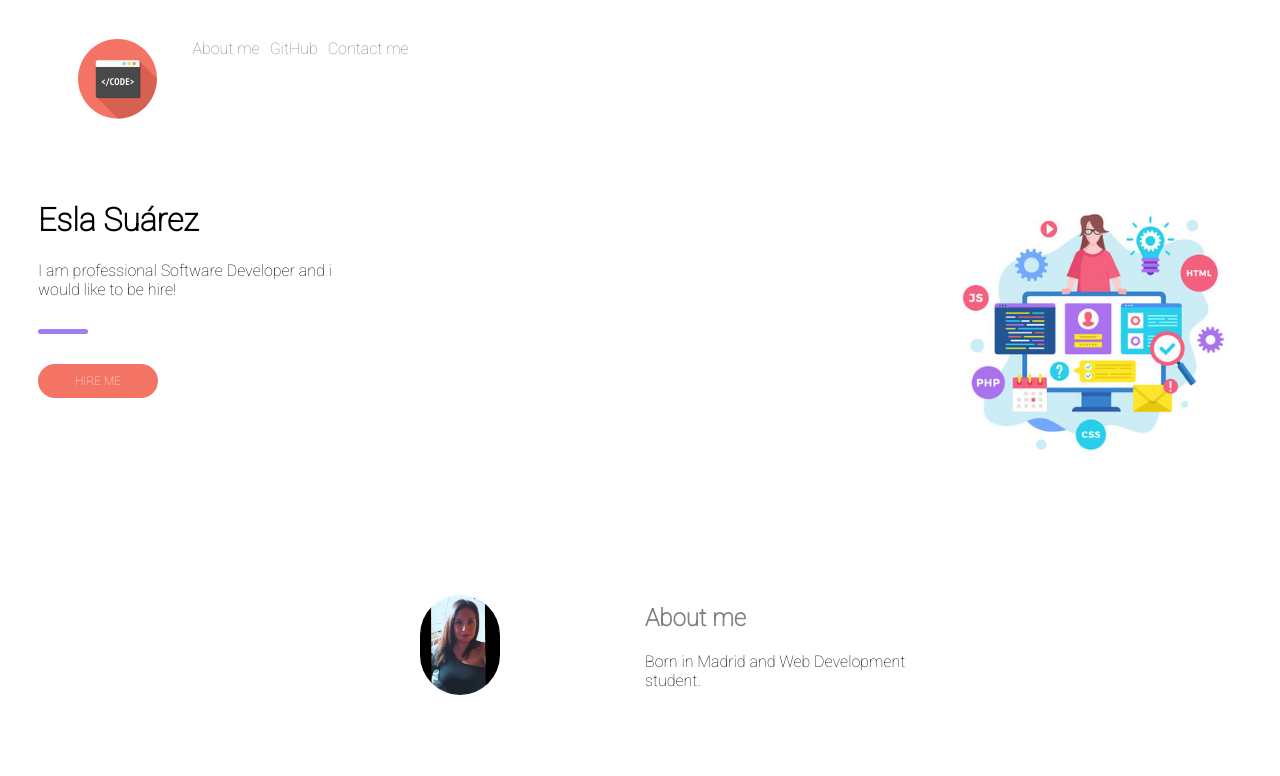
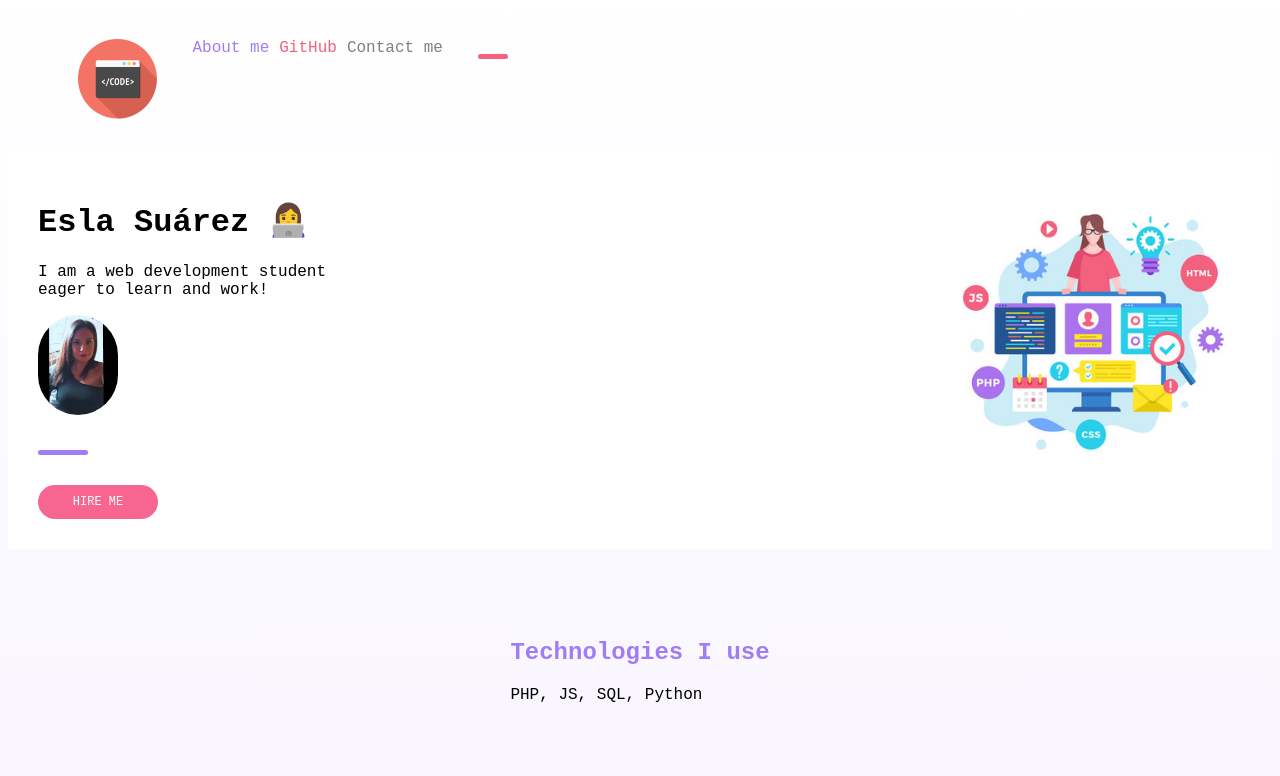
Before and after one commit to suarezEsla/ejerciciosJS, a plain HTML site: page Portfolio sencillo/Portfolio/Intro/index.html in a window 1280 px wide. Shown: the top 776 px of the page. Drawn offline with Linux system fonts and the light colour scheme; a web font is replaced by a local one.

Commit message:
Mejora CSS
Gradiente

```diff
--- a/Portfolio sencillo/Portfolio/Intro/index.html
+++ b/Portfolio sencillo/Portfolio/Intro/index.html
@@ -14,34 +14,45 @@
     <title>Esla Suárez Portfolio</title>
 </head>
 
-<body>
+<body class="bg-gradient">
+    <!-- <div class="container"> -->
     <nav>
         <!-- <img class="logo" src="../images/code logo.png" alt="logo"> -->
         <ul class="nav-bar">
             <img class="logo" src="../images/code logo.png" alt="logo">
-            <li><a href="#about-me">About me</a></li>
-            <li><a href="https://github.com/suarezEsla">GitHub</a></li>
+            <li><a id="violet" href="#about-me">About me</a></li>
+            <li><a id="pink" href="https://github.com/suarezEsla">GitHub</a></li>
             <li><a href="../pages/contact.html">Contact me</a></li>
+
+            <div class="styled-break-nav"></div>
         </ul>
 
     </nav>
-    <div class="hero">
+    <div class="hero ">
         <div class="hero-info">
-            <h1 id="name">Esla Suárez</h1>
-            <p>I am professional Software Developer and i would like to be hire!</p>
+            <h1 id="name">Esla Suárez 👩‍💻</h1>
+            <p>I am a web development student eager to learn and work!</p>
+            <img class="avatar" src="../images/Esla.jpg" alt="Esla headshot">
             <div class="styled-break"></div>
             <div class="button">Hire me</div>
         </div>
+
         <div>
             <img class="hero-image" src="../images/worker.jpg" alt="Worker">
         </div>
 
     </div>
+
+
+
+
     <section>
-        <div class="about-me"><img class="avatar" src="../images/Esla.jpg" alt="Esla headshot"></div>
+
+
         <div class="info">
-            <h2><a id="about-me">About me</a></h2>
-            <p>Born in Madrid and Web Development student.</p>
+            <h2><a id="about-me" style="color:#a17df4">Technologies I use</a></h2>
+            <p>PHP, JS, SQL, Python</p>
+
         </div>
     </section>
 
@@ -54,6 +65,7 @@
     </section>
 
     <footer>
+
         <ul>
             <li><a href="">About me</a></li>
             <li><a href="">Contact</a></li>
@@ -61,6 +73,7 @@
         </ul>
     </footer>
 
+
 </body>
 
 </html>
--- a/Portfolio sencillo/Portfolio/Intro/style.css
+++ b/Portfolio sencillo/Portfolio/Intro/style.css
@@ -1,7 +1,24 @@
 body {
     display: flex;
     flex-direction: column;
-    font-family: 'Roboto', sans-serif;
+    font-family: 'Roboto Mono', monospace;
+}
+
+
+/*
+.container {
+    margin: 0 450px;
+    border: 1px solid #ccc;
+} */
+
+@media only screen and(max-width: 600px) {
+    .hero-info {
+        width: 500px;
+    }
+    .hero-image {
+        visibility: hidden;
+        height: 0px;
+    }
 }
 
 .nav {
@@ -17,6 +34,25 @@ body {
     list-style-type: none;
     /* background-color: #e0e0e0; */
     /* background-color: #eee4e4; */
+    /* background-color: #f1e5e3; */
+}
+
+.styled-break-nav {
+    display: flex;
+    align-items: flex-end;
+    width: 30px;
+    height: 5px;
+    background-color: #F3617E;
+    border-radius: 2.5px;
+    margin: 30px 30px;
+}
+
+#pink {
+    color: #F3617E;
+}
+
+#violet {
+    color: #a17df4;
 }
 
 li {
@@ -30,12 +66,12 @@ li {
 
 section {
     width: 100%;
-    /*  background-color: #eee4e4; */
     display: flex;
     align-items: center;
     justify-content: center;
     flex-wrap: wrap;
     padding: 40px 0 0 0;
+    /* background-color: #f1e5e3; */
 }
 
 .about-me {
@@ -55,6 +91,7 @@ section {
     display: flex;
     justify-content: space-between;
     flex-wrap: wrap;
+    background-color: #fff !important;
 }
 
 #main {
@@ -109,7 +146,8 @@ section {
     border: 0;
     padding: 10px 20px;
     font-size: 20px;
-    background-color: #F37465;
+    /* background-color: #F37465; */
+    background-color: #F66691;
     width: 80px;
     border-radius: 20px;
     color: #fff;
@@ -119,7 +157,7 @@ section {
 }
 
 .button:hover {
-    background-color: #f7998f;
+    background-color: #f75384;
 }
 
 .button:active {
@@ -146,6 +184,21 @@ footer {
     display: flex;
     justify-content: center;
     /* background-color: #eee4e4; */
+    /* background-color: #f1e5e3; */
+}
+
+.bg-gradient {
+    background: linear-gradient(0, #f7f3ff 0%, #fff 100%);
+    background-image: linear-gradient(0deg, rgb(247, 243, 255) 0%, rgb(255, 255, 255) 100%);
+    background-position-x: initial;
+    background-position-y: initial;
+    background-size: initial;
+    background-repeat-x: initial;
+    background-repeat-y: initial;
+    background-attachment: initial;
+    background-origin: initial;
+    background-clip: initial;
+    background-color: initial;
 }
 
 .fa-solid {
```
Also changed, not shown: Portfolio sencillo/Portfolio/pages/contact.html (+19 -0 lines), Portfolio sencillo/Portfolio/images/coding.jpg (added).
